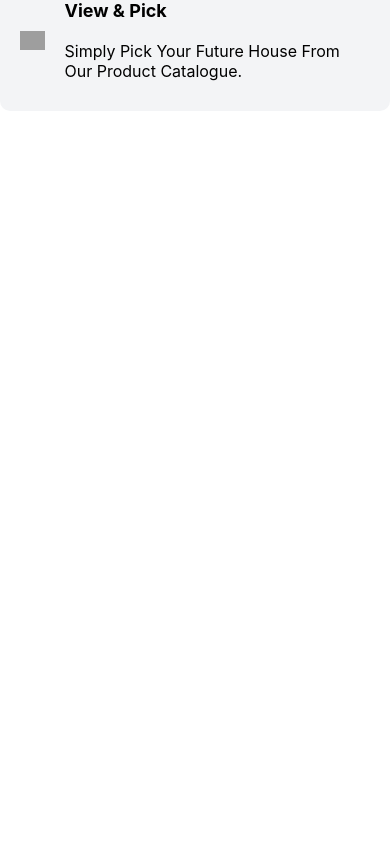
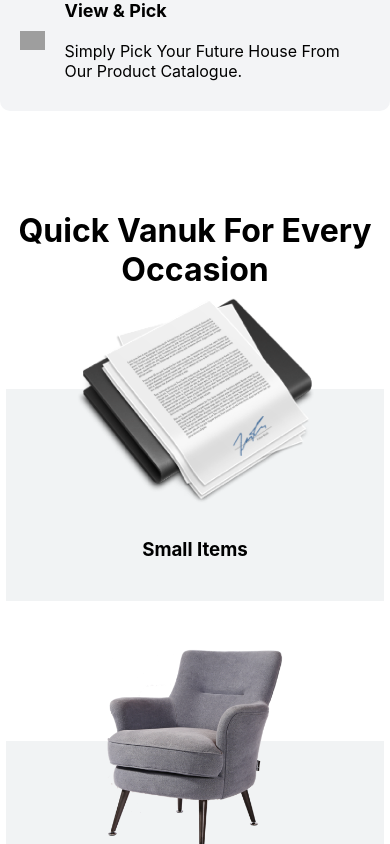
Before and after one commit to sazzadhossain1/Quick-Vanuk, a React (Create React App) app: page / in a window 390 px wide. Shown: the part 1156-2000 px from the top of the page. Before the commit the page ends 1367 px from the top, so only its background shows below. Built offline with nearby package versions, Linux system fonts and the light colour scheme; grey boxes are pictures that could not be loaded.

Commit message:
second section responsive done

```diff
--- a/src/components/Home/Home.js
+++ b/src/components/Home/Home.js
@@ -12,8 +12,8 @@ const Home = () => {
     <div className="home_parent_div">
       <Banner></Banner>
       <FirstSection></FirstSection>
-      {/* <SecondSection></SecondSection>
-      <ThirdSection></ThirdSection>
+      <SecondSection></SecondSection>
+      {/* <ThirdSection></ThirdSection>
       <ForthSection></ForthSection>
       <FifthSection></FifthSection> */}
     </div>
--- a/src/components/SecondSection/SecondSection.css
+++ b/src/components/SecondSection/SecondSection.css
@@ -19,3 +19,35 @@
 .second_section_grid_div div h3 {
   margin-bottom: 20px;
 }
+
+@media screen and (max-width: 1350px) {
+  .second_section_grid_div {
+    width: 80%;
+  }
+  .second_section_grid_div div img {
+    margin-top: -80px;
+  }
+}
+@media screen and (max-width: 1050px) {
+  .second_section_grid_div {
+    width: 85%;
+    margin-top: 0;
+  }
+  .second_section_grid_div div img {
+    margin-top: -90px;
+  }
+}
+@media screen and (max-width: 900px) {
+  .second_section_grid_div {
+    grid-template-columns: repeat(2, 1fr);
+  }
+}
+@media screen and (max-width: 550px) {
+  .second_section_grid_div {
+    grid-template-columns: repeat(1, 1fr);
+    width: 97%;
+  }
+  .second_section_grid_div div img {
+    margin-top: -120px;
+  }
+}
```
